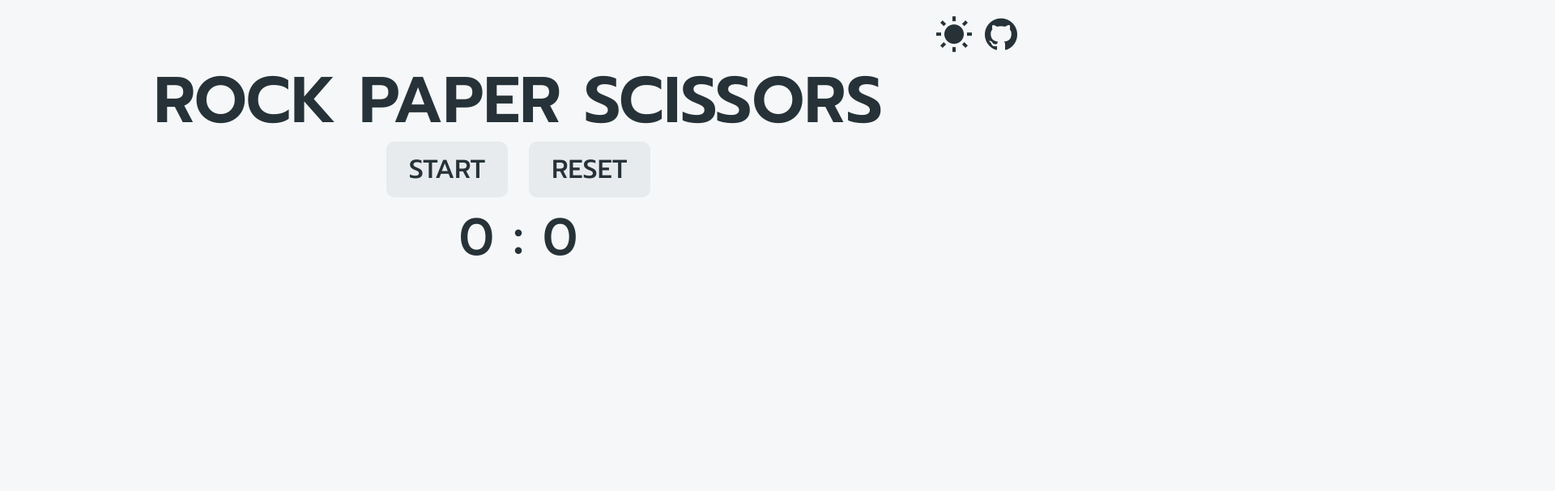
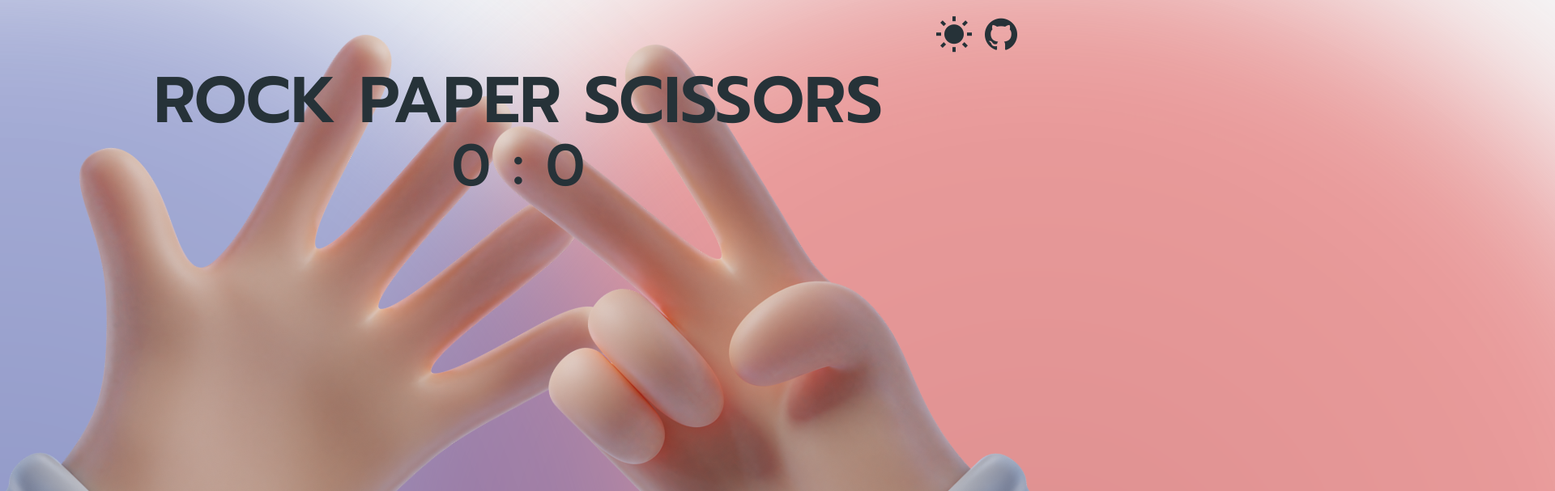
Before and after one commit to parunchxi/JavaScript-Rock-Paper-Scissors, a plain HTML site: page index.html in a window 1280 px wide. Shown: the top 607 px of the page at 81% size, 1920 px wide, since content can reach past the window. Drawn offline with nearby package versions, Linux system fonts and the light colour scheme.

Commit message:
Update UI

```diff
--- a/index.html
+++ b/index.html
@@ -25,23 +25,24 @@
         </nav>
         <header>
             <h1>ROCK PAPER SCISSORS</h1>
-            <div class="button-group">
-                <button id="start">START</button>
-                <button id="reset">RESET</button>
-            </div>
             <p>0 : 0</p>
         </header>
+        <!-- <div class="button-group">
+            <button id="start">START</button>
+            <button id="reset">RESET</button>
+        </div> -->
         <div class="select-bar">
-            <img id="rock" src="img/rock-icon.png" alt="" draggable="false">
-            <img id="paper" src="img/paper-icon.png" alt="" draggable="false">
-            <img id="scissors" src="img/scissors-icon.png" alt="" draggable="false">
+            <img id="rock" src="img/rock-icon.png" draggable="false">
+            <img id="paper" src="img/paper-icon.png" draggable="false">
+            <img id="scissors" src="img/scissors-icon.png" draggable="false">
         </div>
-
+        <div class="bg">
+            <img class="hand left" src="img/paper.png">
+            <img class="hand right" src="img/scissors.png">
+            <div class="shape red"></div>
+            <div class="shape blue"></div>
+        </div>
     </div>
-
-
-
-
     <script src="script.js"></script>
 </body>
 
--- a/style.css
+++ b/style.css
@@ -40,15 +40,17 @@
 
 body {
     background-color: var(--bg);
+    overflow: hidden;
 }
 
 .container {
-    position: relative;
+    width: 100vw;
     height: 100vh;
 }
 
 /* Navbar */
 nav {
+    width: 100vw;
     height: 85px;
     padding: 20px;
     display: flex;
@@ -95,12 +97,25 @@ header h1 {
     color: var(--primary-text-color);
 }
 
+header p {
+    font-size: 4.5rem;
+    font-weight: 500;
+    line-height: 80px;
+    color: var(--primary-text-color);
+}
 
-header .button-group button {
-    font-size: 2rem;
+.button-group {
+    position: absolute;
+    bottom: 40px;
+    left: 50%;
+    transform: translateX(-50%);
+}
+
+.button-group button {
+    font-size: 3rem;
     font-weight: 500;
     color: var(--primary-text-color);
-    width: 150px;
+    width: 200px;
     padding: 10px;
     margin: 10px;
     border: none;
@@ -108,19 +123,12 @@ header .button-group button {
     background-color: var(--button-color);
     cursor: pointer;
     user-select: none;
-    /* display: none; */
 }
 
-header .button-group button:hover {
+.button-group button:hover {
+    box-shadow: 0px 0px 25px 5px var(--button-color-hover);
     background-color: var(--button-color-hover);
     transition: .3s;
-}
-
-header p {
-    font-size: 4rem;
-    font-weight: 500;
-    line-height: 80px;
-    color: var(--primary-text-color);
 }
 
 .select-bar {
@@ -143,5 +151,59 @@ header p {
 }
 
 .select-bar img:hover {
+    box-shadow: 0px 0px 25px 5px var(--button-color-hover);
     background-color: var(--button-color-hover);
     transition: .3s;
+}
+
+.bg {
+    position: absolute;
+    height: 100vh;
+    width: 100vw;
+    top: 0;
+    z-index: -2;
+}
+
+.bg .shape {
+    position: absolute;
+    bottom: 0;
+    width: 1750px;
+    height: 1750px;
+    border-radius: 50%;
+    filter: blur(100px);
+    opacity: .5;
+    z-index: -1;
+}
+
+.bg .blue {
+    left: 0;
+    background: rgb(40, 53, 147);
+    background: radial-gradient(circle, rgba(40, 53, 147, 1) 0%, rgba(121, 134, 203, 1) 100%);
+    transform: translate(-50%, 50%);
+}
+
+.bg .red {
+    right: 0;
+    background: rgb(198, 40, 40);
+    background: radial-gradient(circle, rgba(198, 40, 40, 1) 0%, rgba(239, 83, 80, 1) 100%);
+    transform: translate(50%, 50%);
+}
+
+.bg img {
+    position: absolute;
+    width: 1000px;
+    height: 1000px;
+    z-index: 0;
+}
+
+.bg .left {
+    left: -200px;
+    bottom: -200px;
+    transform: scaleX(-1) rotate(-45deg);
+}
+
+.bg .right {
+    right: -200px;
+    bottom: -200px;
+    transform: rotate(-45deg);
+}
```
